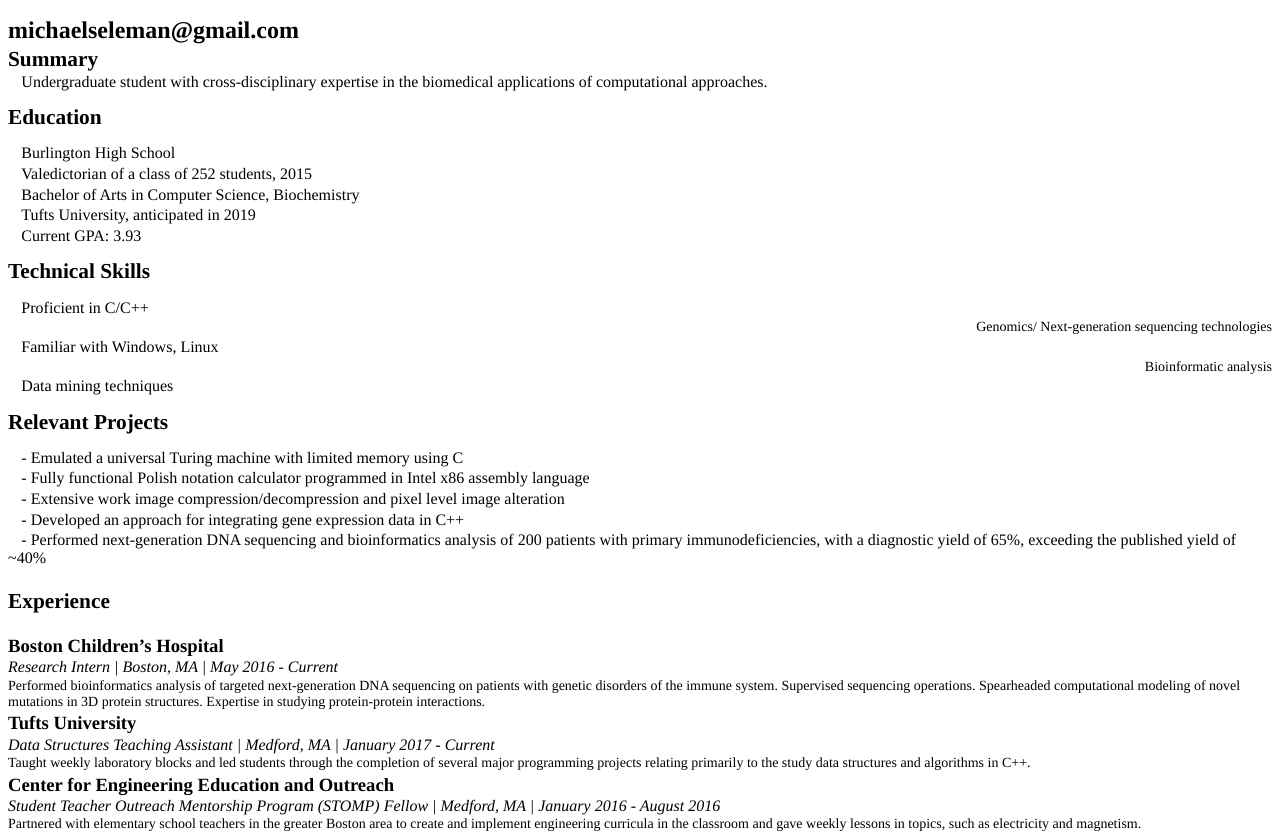
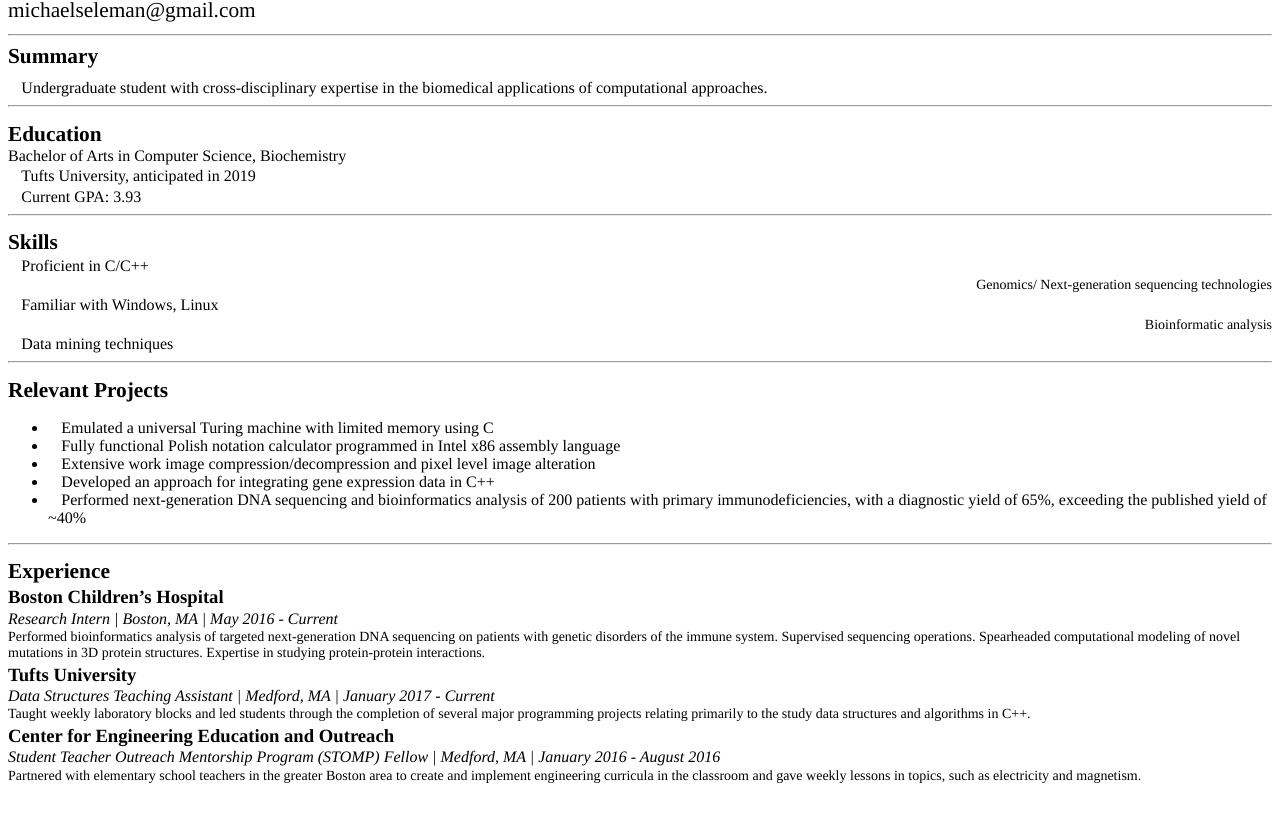
Before and after one commit to MSeleman/mseleman.github.io, a plain HTML site: page index.html in a window 1280 px wide. Shown: the part 63-903 px from the top of the page. After the commit the page ends 855 px from the top, so only its background shows below. Drawn offline with Linux system fonts and the light colour scheme.

Commit message:
Added lines across page between sections

```diff
--- a/index.html
+++ b/index.html
@@ -9,36 +9,34 @@
 <h2> michaelseleman@gmail.com </h2>
   </head>
   <body>
-
+  	<hr />
     	<h2 class = "section-header"> Summary</h2>
     	<p class = "description" > Undergraduate student with cross-disciplinary expertise in the biomedical applications of computational approaches. </p>
- 		<h1 class = "section-header"> Education </h1>
- 		<p class = "description" > Burlington High School </p>
-	<p class = "description" > Valedictorian of a class of 252 students, 2015 </p>
+    	<hr />
+ 		<h1 class = "section-header"> Education </h1
 
 	<p class = "description" > Bachelor of Arts in Computer Science, Biochemistry </p>
 	<p class = "description" > Tufts University, anticipated in 2019 </p>
 	<p class = "description" > Current GPA: 3.93 </p>
- 		<h1 class = "section-header"> Technical Skills </h1>
+	<hr />
+ 		<h1 class = "section-header"> Skills </h1>
  		<p class = "description"> Proficient in C/C++ 	<p class = "right-column" > Genomics/ Next-generation sequencing technologies </p> </p>
  		<p class = "description"> Familiar with Windows, Linux	<p class = "right-column" > Bioinformatic analysis </p> </p>
 
  		<p class = "description"> Data mining techniques </p>
 
+<hr />
+ 		<h1 class = "section-header"> Relevant Projects </h1>
+ 		<ul>
+ 		<li class = "description">Emulated a universal Turing machine with limited memory using C </li>
+ 		<li class = "description">Fully functional Polish notation calculator programmed in Intel x86 assembly language </li>
+ 		<li class = "description">Extensive work image compression/decompression and pixel level image alteration </li>
+ 		<li class = "description">Developed an approach for integrating gene expression data in C++ </li>
+ 		<li class = "description">Performed next-generation DNA sequencing and bioinformatics analysis of 200 patients with primary 				immunodeficiencies, with a diagnostic yield of 65%, exceeding the published yield of ~40% </li>
+ 		</ul>
 
- 		<h1 class = "section-header"> Relevant Projects </h1>
- 		<p class = "description"> - Emulated a universal Turing machine with limited memory using C </p>
- 		<p class = "description"> - Fully functional Polish notation calculator programmed in Intel x86 assembly language </p>
- 		<p class = "description"> - Extensive work image compression/decompression and pixel level image alteration </p>
- 		<p class = "description"> - Developed an approach for integrating gene expression data in C++ </p>
- 		<p class = "description"> - Performed next-generation DNA sequencing and bioinformatics analysis of 200 patients with primary immunodeficiencies, with a diagnostic yield of 65%, exceeding the published yield of ~40% </p>
-
-
-
-
-
-
- 		<h3 class = "section-header"> Experience </h3>
+<hr />
+ 		<h1 class = "section-header"> Experience </h1>
  		<h2 class = "subheader"> Boston Children’s Hospital </h2>
  		<h4 class = "position"> Research Intern | Boston, MA | May 2016 - Current </h4>
  		<p> Performed bioinformatics analysis of targeted next-generation DNA sequencing on patients with genetic disorders of the immune system. Supervised sequencing operations. Spearheaded computational modeling of novel mutations in 3D protein structures. Expertise in studying protein-protein interactions. </p>
--- a/style2.css
+++ b/style2.css
@@ -43,11 +43,21 @@
 h1 {
 	padding-bottom: 0;
 	padding-top: 0;
+	margin-bottom: 0pt;
 }
 
 h2 {
 	padding-bottom: 0;
 	padding-top: 0;
+	font-weight: lighter;
+	font-size: 16pt;
+	margin-top: 2pt;
+	margin-bottom: 8pt;
+}
+
+.subheader {
+	font-size: 14pt;
+	font-weight: bold;
 	margin-top: 2pt;
 	margin-bottom: 1pt;
 }
```
